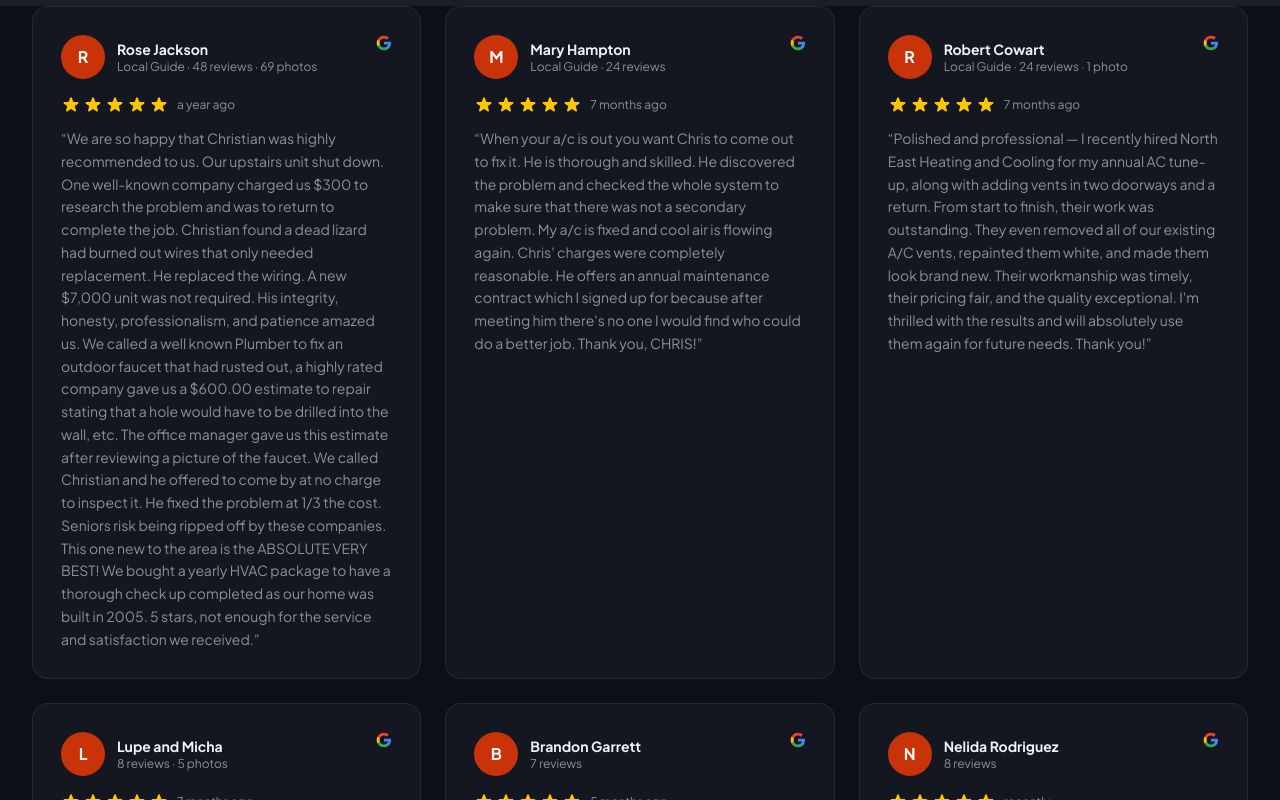
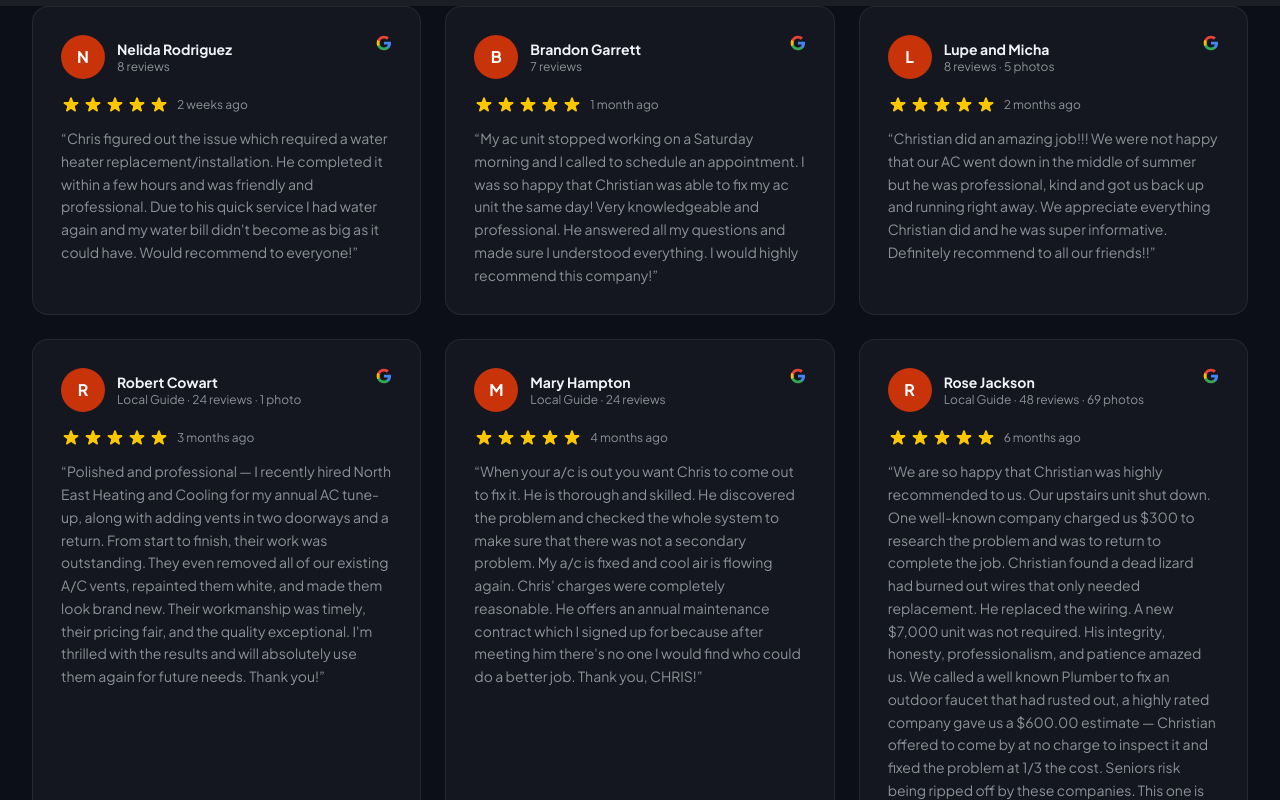
Before and after one commit to frankyleadwise/northeastheatingcooling, a Next.js app: page /reviews in a window 1280 px wide. Shown: the part 660-1460 px from the top of the page. Built offline with nearby package versions, Linux system fonts and the light colour scheme; grey boxes are pictures that could not be loaded.

Commit message:
Client feedback: remove NATE refs, add 24/7 tagline, reorder reviews most-recent-first, soften certifications

```diff
--- a/app/about/page.tsx
+++ b/app/about/page.tsx
@@ -5,7 +5,7 @@ import Link from 'next/link'
 export const metadata: Metadata = {
   title: 'About North East Heating & Cooling | Tampa Bay HVAC Company',
   description:
-    'Learn about North East Heating & Cooling — a locally owned Tampa Bay HVAC company with 10+ years of experience, NATE-certified technicians, and a commitment to honest, affordable service.',
+    'Learn about North East Heating & Cooling — a locally owned Tampa Bay HVAC company with 10+ years of experience, licensed & certified technicians, and a commitment to honest, affordable service.',
 }
 
 // ─── SVG Icons ────────────────────────────────────────────────────────────────
@@ -147,7 +147,7 @@ const stats = [
 ]
 
 const differentiators = [
-  'NATE-Certified technicians on every job',
+  'licensed & certified technicians on every job',
   'Licensed & fully insured in Florida',
   'Transparent, upfront pricing — no hidden fees',
   '5-star rated on Google by Tampa Bay homeowners',
@@ -159,9 +159,9 @@ const differentiators = [
 
 const credentials = [
   {
-    title: 'NATE Certified',
+    title: 'EPA 608 Certified',
     description:
-      'Our technicians hold NATE (North American Technician Excellence) certification — the highest industry standard for HVAC professionals.',
+      'Our technicians hold EPA 608 certification and Florida HVAC licensing — meeting the state's highest industry standards.',
   },
   {
     title: 'EPA 608 Certified',
@@ -387,7 +387,7 @@ export default function AboutPage() {
               <p className="text-blue-300 font-semibold text-xs uppercase tracking-widest mb-1">Owner &amp; Founder</p>
               <h3 className="text-white text-2xl font-extrabold mb-2">Chris Grullon</h3>
               <p className="text-blue-100 text-sm leading-relaxed max-w-xl">
-                With over 10 years in the HVAC industry, Chris built North East Heating &amp; Cooling from the ground up on a simple principle — treat every customer like a neighbor. NATE-Certified and EPA 608 licensed, he leads a team that brings the same dedication to every job across the Tampa Bay area.
+                With over 10 years in the HVAC industry, Chris built North East Heating &amp; Cooling from the ground up on a simple principle — treat every customer like a neighbor. EPA 608 licensed and Florida-licensed, he leads a team that brings the same dedication to every job across the Tampa Bay area.
               </p>
             </div>
           </div>
@@ -530,7 +530,7 @@ export default function AboutPage() {
             '@type': 'Person',
             name: 'Chris Grullon',
             jobTitle: 'Owner & EPA 608 Certified HVAC Technician',
-            description: 'Founder of North East Heating & Cooling with over 10 years in the HVAC industry. NATE-Certified, EPA 608 licensed, and Florida-licensed HVAC contractor serving Tampa Bay.',
+            description: 'Founder of North East Heating & Cooling with over 10 years in the HVAC industry. EPA 608 licensed and Florida-licensed, and Florida-licensed HVAC contractor serving Tampa Bay.',
             worksFor: {
               '@type': 'LocalBusiness',
               name: 'North East Heating & Cooling',
@@ -539,7 +539,7 @@ export default function AboutPage() {
               address: { '@type': 'PostalAddress', addressLocality: 'Tampa', addressRegion: 'FL', addressCountry: 'US' },
             },
             hasCredential: [
-              { '@type': 'EducationalOccupationalCredential', name: 'NATE Certification', credentialCategory: 'Professional Certification' },
+              { '@type': 'EducationalOccupationalCredential', name: 'EPA 608 Certification', credentialCategory: 'Professional Certification' },
               { '@type': 'EducationalOccupationalCredential', name: 'EPA Section 608 Certification', credentialCategory: 'Professional Certification' },
               { '@type': 'EducationalOccupationalCredential', name: 'Florida HVAC Contractor License', credentialCategory: 'License' },
             ],
--- a/app/layout.tsx
+++ b/app/layout.tsx
@@ -35,7 +35,7 @@ const jsonLd = {
   '@type': 'HVACBusiness',
   name: 'North East Heating & Cooling',
   description:
-    'Expert HVAC repair, AC installation & maintenance in Tampa Bay, FL. Licensed, NATE-certified & insured. 24/7 emergency service.',
+    'Expert HVAC repair, AC installation & maintenance in Tampa Bay, FL. Licensed, licensed & insured. 24/7 emergency service.',
   telephone: '(813) 291-6146',
   email: 'office@northeastheatingcooling.com',
   url: 'https://northeastheatingcooling.com',
--- a/app/residential/hvac-service-tampa/page.tsx
+++ b/app/residential/hvac-service-tampa/page.tsx
@@ -370,7 +370,7 @@ export default function HvacServiceTampaPage() {
             {[
               {
                 title: 'Certified Technicians',
-                desc: 'Our HVAC technicians are EPA-certified, NATE-certified, and continuously trained on the latest equipment and repair techniques.',
+                desc: 'Our HVAC technicians are EPA 608 certified, Florida-licensed, and continuously trained on the latest equipment and repair techniques.',
               },
               {
                 title: 'Same-Day Service',
--- a/app/reviews/page.tsx
+++ b/app/reviews/page.tsx
@@ -21,46 +21,46 @@ export const metadata: Metadata = {
 
 const reviews = [
   {
-    name: 'Rose Jackson',
-    badge: 'Local Guide · 48 reviews · 69 photos',
-    ago: 'a year ago',
+    name: 'Nelida Rodriguez',
+    badge: '8 reviews',
+    ago: '2 weeks ago',
     rating: 5,
-    text: "We are so happy that Christian was highly recommended to us. Our upstairs unit shut down. One well-known company charged us $300 to research the problem and was to return to complete the job. Christian found a dead lizard had burned out wires that only needed replacement. He replaced the wiring. A new $7,000 unit was not required. His integrity, honesty, professionalism, and patience amazed us. We called a well known Plumber to fix an outdoor faucet that had rusted out, a highly rated company gave us a $600.00 estimate to repair stating that a hole would have to be drilled into the wall, etc. The office manager gave us this estimate after reviewing a picture of the faucet. We called Christian and he offered to come by at no charge to inspect it. He fixed the problem at 1/3 the cost. Seniors risk being ripped off by these companies. This one new to the area is the ABSOLUTE VERY BEST! We bought a yearly HVAC package to have a thorough check up completed as our home was built in 2005. 5 stars, not enough for the service and satisfaction we received.",
+    text: "Chris figured out the issue which required a water heater replacement/installation. He completed it within a few hours and was friendly and professional. Due to his quick service I had water again and my water bill didn't become as big as it could have. Would recommend to everyone!",
+  },
+  {
+    name: 'Brandon Garrett',
+    badge: '7 reviews',
+    ago: '1 month ago',
+    rating: 5,
+    text: "My ac unit stopped working on a Saturday morning and I called to schedule an appointment. I was so happy that Christian was able to fix my ac unit the same day! Very knowledgeable and professional. He answered all my questions and made sure I understood everything. I would highly recommend this company!",
+  },
+  {
+    name: 'Lupe and Micha',
+    badge: '8 reviews · 5 photos',
+    ago: '2 months ago',
+    rating: 5,
+    text: "Christian did an amazing job!!! We were not happy that our AC went down in the middle of summer but he was professional, kind and got us back up and running right away. We appreciate everything Christian did and he was super informative. Definitely recommend to all our friends!!",
+  },
+  {
+    name: 'Robert Cowart',
+    badge: 'Local Guide · 24 reviews · 1 photo',
+    ago: '3 months ago',
+    rating: 5,
+    text: "Polished and professional — I recently hired North East Heating and Cooling for my annual AC tune-up, along with adding vents in two doorways and a return. From start to finish, their work was outstanding. They even removed all of our existing A/C vents, repainted them white, and made them look brand new. Their workmanship was timely, their pricing fair, and the quality exceptional. I'm thrilled with the results and will absolutely use them again for future needs. Thank you!",
   },
   {
     name: 'Mary Hampton',
     badge: 'Local Guide · 24 reviews',
-    ago: '7 months ago',
+    ago: '4 months ago',
     rating: 5,
     text: "When your a/c is out you want Chris to come out to fix it. He is thorough and skilled. He discovered the problem and checked the whole system to make sure that there was not a secondary problem. My a/c is fixed and cool air is flowing again. Chris' charges were completely reasonable. He offers an annual maintenance contract which I signed up for because after meeting him there's no one I would find who could do a better job. Thank you, CHRIS!",
   },
   {
-    name: 'Robert Cowart',
-    badge: 'Local Guide · 24 reviews · 1 photo',
-    ago: '7 months ago',
+    name: 'Rose Jackson',
+    badge: 'Local Guide · 48 reviews · 69 photos',
+    ago: '6 months ago',
     rating: 5,
-    text: "Polished and professional — I recently hired North East Heating and Cooling for my annual AC tune-up, along with adding vents in two doorways and a return. From start to finish, their work was outstanding. They even removed all of our existing A/C vents, repainted them white, and made them look brand new. Their workmanship was timely, their pricing fair, and the quality exceptional. I'm thrilled with the results and will absolutely use them again for future needs. Thank you!",
-  },
-  {
-    name: 'Lupe and Micha',
-    badge: '8 reviews · 5 photos',
-    ago: '7 months ago',
-    rating: 5,
-    text: "Christian did an amazing job!!! We were not happy that our AC went down in the middle of summer but he was professional, kind and got us back up and running right away. We appreciate everything Christian did and he was super informative. Definitely recommend to all our friends!!",
-  },
-  {
-    name: 'Brandon Garrett',
-    badge: '7 reviews',
-    ago: '5 months ago',
-    rating: 5,
-    text: "My ac unit stopped working on a Saturday morning and I called to schedule an appointment. I was so happy that Christian was able to fix my ac unit the same day! Very knowledgeable and professional. He answered all my questions and made sure I understood everything. I would highly recommend this company!",
-  },
-  {
-    name: 'Nelida Rodriguez',
-    badge: '8 reviews',
-    ago: 'recently',
-    rating: 5,
-    text: "Chris figured out the issue which required a water heater replacement/installation. He completed it within a few hours and was friendly and professional. Due to his quick service I had water again and my water bill didn't become as big as it could have. Would recommend to everyone!",
+    text: "We are so happy that Christian was highly recommended to us. Our upstairs unit shut down. One well-known company charged us $300 to research the problem and was to return to complete the job. Christian found a dead lizard had burned out wires that only needed replacement. He replaced the wiring. A new $7,000 unit was not required. His integrity, honesty, professionalism, and patience amazed us. We called a well known Plumber to fix an outdoor faucet that had rusted out, a highly rated company gave us a $600.00 estimate — Christian offered to come by at no charge to inspect it and fixed the problem at 1/3 the cost. Seniors risk being ripped off by these companies. This one is the ABSOLUTE VERY BEST! We bought a yearly HVAC package and couldn't be happier.",
   },
 ]
 
--- a/app/services/page.tsx
+++ b/app/services/page.tsx
@@ -207,7 +207,7 @@ const residentialServices = [
     title: 'AC Repair',
     slug: '/residential/hvac-service-tampa',
     description:
-      'Fast, accurate air conditioning repairs for Tampa Bay homes. Our NATE-certified techs diagnose and fix any AC brand or model — same day available.',
+      'Fast, accurate air conditioning repairs for Tampa Bay homes. Our certified technicians diagnose and fix any AC brand or model — same day available.',
   },
   {
     Icon: AcIcon,
@@ -279,9 +279,9 @@ const commercialServices = [
 
 const benefits = [
   {
-    title: 'NATE-Certified Technicians',
+    title: 'Certified & Licensed Technicians',
     description:
-      'Every technician holds NATE certification — the gold standard in HVAC expertise.',
+      'Every technician carries EPA 608 certification and Florida HVAC licensing.',
   },
   {
     title: 'Upfront, Flat-Rate Pricing',
--- a/components/CTASection.tsx
+++ b/components/CTASection.tsx
@@ -321,7 +321,7 @@ export default function CTASection() {
         <div className="flex flex-wrap items-center justify-center gap-x-8 gap-y-3 mt-10 pt-8 border-t border-white/15">
           {[
             "Licensed & Insured",
-            "NATE-Certified Technicians",
+            "Certified & Licensed Technicians",
             "Lifetime Workmanship Warranty",
             "5.0 Stars on Google",
           ].map((badge) => (
--- a/components/HeroSection.tsx
+++ b/components/HeroSection.tsx
@@ -132,7 +132,7 @@ export default function HeroSection() {
                   <path d="M9.049 2.927c.3-.921 1.603-.921 1.902 0l1.07 3.292a1 1 0 00.95.69h3.462c.969 0 1.371 1.24.588 1.81l-2.8 2.034a1 1 0 00-.364 1.118l1.07 3.292c.3.921-.755 1.688-1.54 1.118l-2.8-2.034a1 1 0 00-1.175 0l-2.8 2.034c-.784.57-1.838-.197-1.539-1.118l1.07-3.292a1 1 0 00-.364-1.118L2.98 8.72c-.783-.57-.38-1.81.588-1.81h3.461a1 1 0 00.951-.69l1.07-3.292z" />
                 </svg>
               ),
-              label: "NATE Certified",
+              label: "EPA 608 Certified",
             },
             {
               icon: (
--- a/components/ProcessSection.tsx
+++ b/components/ProcessSection.tsx
@@ -25,7 +25,7 @@ const steps = [
     number: 2,
     title: "Receive a Diagnosis",
     description:
-      "A NATE-certified technician will inspect your system thoroughly, identify the root cause of any issues, and provide a clear upfront quote. We explain everything in plain language — no surprises, no hidden fees.",
+      "A certified techniciannician will inspect your system thoroughly, identify the root cause of any issues, and provide a clear upfront quote. We explain everything in plain language — no surprises, no hidden fees.",
     icon: (
       <svg
         className="w-7 h-7"
--- a/components/WhyChooseUs.tsx
+++ b/components/WhyChooseUs.tsx
@@ -40,7 +40,7 @@ const features = [
     ),
   },
   {
-    title: "NATE-Certified Technicians",
+    title: "Certified & Licensed Technicians",
     description:
       "Our technicians hold North American Technician Excellence certification — the gold standard in HVAC.",
     icon: (
```
Also changed, not shown: app/page.tsx (+7 -7 lines).
